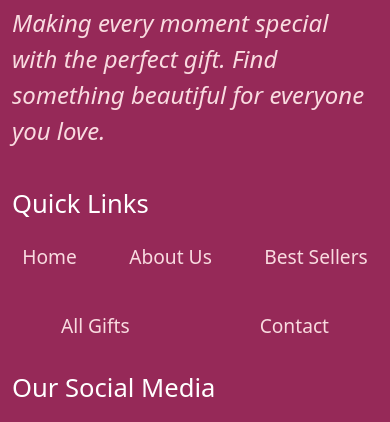
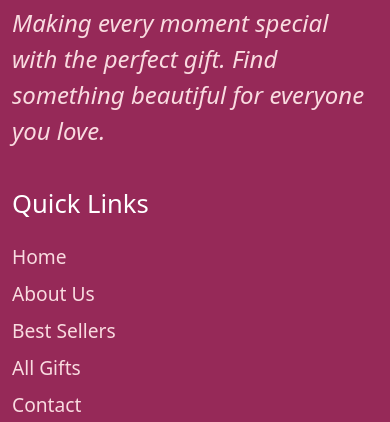
Before and after one commit to Nadosha22/Giftly, a plain HTML site: page index.html in a window 390 px wide. Shown: the part 3477-3899 px from the top of the page. Drawn offline with nearby package versions, Linux system fonts and the light colour scheme.

Commit message:
edit footer links

```diff
--- a/css/nav-foot.css
+++ b/css/nav-foot.css
@@ -137,11 +137,3 @@ header a:hover {
         display: flex;
     }
 }
-@media screen and (max-width:768px) {
-    .foot-2 ul{
-        display: flex;
-        flex-flow: row wrap;
-        justify-content: space-around;
-        gap:2rem;
-    }
-}
```
